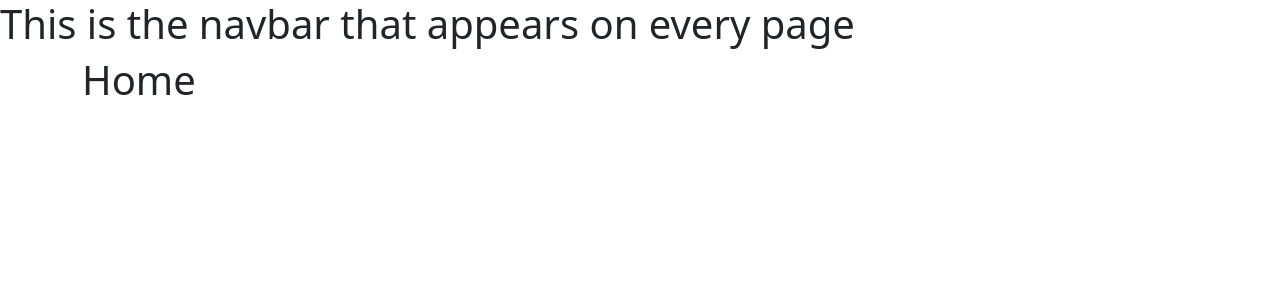
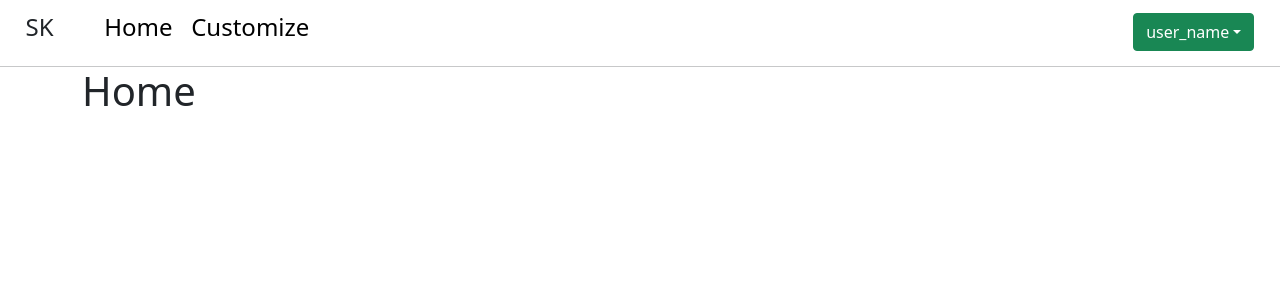
Before and after one commit to danielxhogan/schieffers-keezers, a React (Create React App) app in the folder client/: page / in a window 1280 px wide. Shown: the top 300 px of the page. Built offline with nearby package versions, Linux system fonts and the light colour scheme; no server answers.

Commit message:
add nav auth check, links

```diff
--- a/client/package.json
+++ b/client/package.json
@@ -6,7 +6,9 @@
     "@testing-library/jest-dom": "^5.11.4",
     "@testing-library/react": "^11.1.0",
     "@testing-library/user-event": "^12.1.10",
+    "bootstrap": "^4.6.0",
     "react": "^17.0.1",
+    "react-bootstrap": "^1.4.3",
     "react-dom": "^17.0.1",
     "react-router-dom": "^5.2.0",
     "react-scripts": "4.0.2",
--- a/client/src/App.css
+++ b/client/src/App.css
@@ -0,0 +1,30 @@
+.main-header {
+  display: flex;
+  justify-content: space-between;
+  padding: 1% 2% 0 2%;
+}
+
+/* h3 will be used for the top header navbar */
+h3 {
+  font-size: 1.5rem;
+  font-weight: normal;
+}
+
+nav ul {
+  display: flex;
+  list-style: none;
+  gap: 10%;
+}
+
+nav ul a, nav ul a:visited {
+  color: black;
+  text-decoration: none;
+}
+
+nav ul a:hover {
+  cursor: pointer;
+}
+
+hr {
+  margin: 0;
+}
--- a/client/src/App.js
+++ b/client/src/App.js
@@ -3,7 +3,7 @@ import React, { useState, useEffect } from 'react';
 import { BrowserRouter as Router, Switch, Route, Redirect } from 'react-router-dom';
 
 // ROUTES
-import Nav from './components/Nav';
+import Nav from './components/nav/Nav';
 import Home from './components/Home';
 import Login from './components/Login';
 import Register from './components/Register';
@@ -23,30 +23,30 @@ const BASE_URL = 'http://localhost:3001';
 // *****************************************************************************************
 const App = () => {
 
-  const [authenticated, setAuthenticated] = useState(false);
+  const [authenticated, setAuthenticated] = useState(!false);
 
-  const checkAuthentication = async () => {
-    try {
-      const response = await fetch(BASE_URL + '/auth/verify', {
-                                   method: 'GET',
-                                   headers: {token: localStorage.token}
-                                   });
+  // const checkAuthentication = async () => {
+  //   try {
+  //     const response = await fetch(BASE_URL + '/auth/verify', {
+  //                                  method: 'GET',
+  //                                  headers: {token: localStorage.token}
+  //                                  });
 
-    const parseRes = await response.json();
-    parseRes === true ? setAuthenticated(true) : setAuthenticated(false);
+  //   const parseRes = await response.json();
+  //   parseRes === true ? setAuthenticated(true) : setAuthenticated(false);
 
-    } catch (err) {
-      console.log(err.message);
-    }
-  }
+  //   } catch (err) {
+  //     console.log(err.message);
+  //   }
+  // }
 
-  useEffect(() => {
-    checkAuthentication();
-  })
+  // useEffect(() => {
+  //   checkAuthentication();
+  // })
 
 
   return <>
-    <Nav />
+    <Nav authenticated={authenticated}/>
 
     <Router>
       <div className='container'>
--- a/client/src/components/Nav.js
+++ /dev/null
@@ -1,9 +0,0 @@
-import React from 'react';
-
-const Nav = () => {
-  return <>
-    <nav><h1>This is the navbar that appears on every page</h1></nav>
-  </>
-}
-
-export default Nav;
--- /dev/null
+++ b/client/src/components/nav/Nav.js
@@ -0,0 +1,34 @@
+import React from 'react';
+import '../../App.css';
+import UserDropdown from './nav-components/UserDropdown';
+import LoginRegister from './nav-components/LoginRegister';
+
+const Nav = (props) => {
+
+  return <>
+    <header className='main-header'>
+
+      <nav className='d-flex'>
+        <h3>SK</h3>
+
+        <ul>
+          <li></li>
+          <li><a href='/'><h3>Home</h3></a></li>
+          <li><a href='/customize'><h3>Customize</h3></a></li>
+        </ul>
+      </nav>
+
+
+      {/* When not authenticated this will display buttons to login or register
+          When authenticated this will display the users name as a button with a
+          drop down menu with cart, account details, and logout buttons */}
+
+      {props.authenticated ? <UserDropdown /> : <LoginRegister />}
+
+
+    </header>
+    <hr />
+  </>
+}
+
+export default Nav;
--- /dev/null
+++ b/client/src/components/nav/nav-components/LoginRegister.js
@@ -0,0 +1,15 @@
+import React from 'react';
+
+
+const LoginRegister = (props) => {
+  return <>
+      <nav>
+        <ul className='d-flex'>
+          <li><a href='/login'><h3>Login</h3></a></li>
+          <li><a href='/register'><h3>Register</h3></a></li>
+        </ul>
+      </nav>
+  </>
+}
+
+export default LoginRegister;
--- /dev/null
+++ b/client/src/components/nav/nav-components/UserDropdown.js
@@ -0,0 +1,22 @@
+import React from 'react';
+import Dropdown from 'react-bootstrap/Dropdown';
+
+const UserDropdown = () => {
+  return <>
+    <nav>
+  <Dropdown>
+    <Dropdown.Toggle variant="success" id="dropdown-basic">
+      user_name
+    </Dropdown.Toggle>
+
+    <Dropdown.Menu>
+      <Dropdown.Item href="/cart">Cart</Dropdown.Item>
+      <Dropdown.Item href="/account-details">Account Details</Dropdown.Item>
+      <Dropdown.Item href="/">Logout</Dropdown.Item>
+    </Dropdown.Menu>
+  </Dropdown>
+</nav>
+  </>
+}
+
+export default UserDropdown;
```
Also changed, not shown: 2 other files (tests, documents, lock files or other folders).
